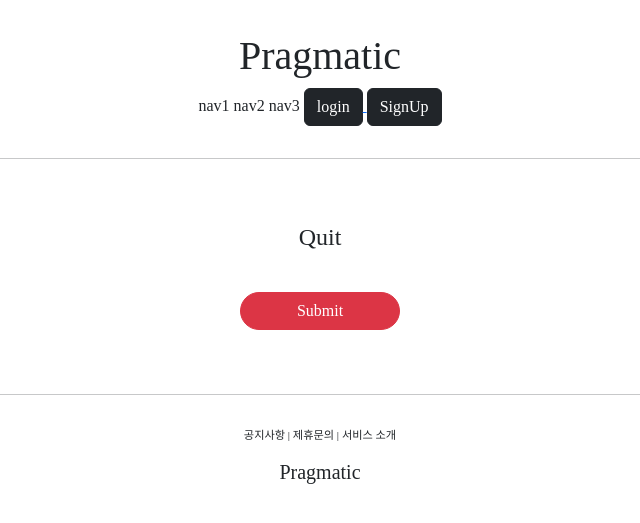
After one commit to Pi9yeon/pragmatic, a Django app: template accountapp/templates/accountapp/delete.html in a window 1280 px wide. The commit adds this page. Shown: the top 523 px of the page, without its empty margins (320-960 px from the left). Run offline with Django 5.2, Linux system fonts and the light colour scheme; the template is opened without the code that fills it, so the values that code supplies are empty; some libraries are stand-ins or nearby versions; some web fonts are replaced.

Commit message:
django course 26 commit

```diff
--- /dev/null
+++ b/accountapp/templates/accountapp/delete.html
@@ -0,0 +1,16 @@
+{% extends 'base.html' %}
+{% load bootstrap4 %}
+
+{% block content %}
+
+<div style="text-align: center; max-width: 20rem; margin: 4rem auto;">
+    <div class="mb-4">
+        <h4>Quit</h4>
+    </div>
+    <form action="{% url 'accountapp:delete' pk=user.pk %}" method="post">
+        {% csrf_token %}
+        <input type="submit" class="btn btn-danger rounded-pill col-6 mt-3">
+    </form>
+</div>
+
+{% endblock %}
--- a/accountapp/templates/accountapp/detail.html
+++ b/accountapp/templates/accountapp/detail.html
@@ -16,6 +16,11 @@
             Change Info
         </span>
     </a>
+    <a href="{% url 'accountapp:delete' pk=user.pk %}">
+        <span class="btn btn-dark rounded-pill col-6">
+            Quit
+        </span>
+    </a>
     {% endif %}
 </div>
 
--- a/accountapp/urls.py
+++ b/accountapp/urls.py
@@ -1,7 +1,7 @@
 from django.contrib.auth.views import LoginView, LogoutView
 from django.urls import path
 
-from accountapp.views import hello_world, AccountCreateView, AccountDetailView, AccountUpdateView
+from accountapp.views import hello_world, AccountCreateView, AccountDetailView, AccountUpdateView, AccountDeleteView
 
 app_name = 'accountapp'
 
@@ -12,4 +12,5 @@ urlpatterns = [
     path('create/', AccountCreateView.as_view(), name='create'),
     path('detail/<int:pk>', AccountDetailView.as_view(), name='detail'),
     path('update/<int:pk>', AccountUpdateView.as_view(), name='update'),
+    path('delete/<int:pk>', AccountDeleteView.as_view(), name='delete'),
 ]
--- a/templates/header.html
+++ b/templates/header.html
@@ -11,6 +11,9 @@
         <a href="{% url 'accountapp:login' %}?next={{ request.path }}">
             <span class="btn btn-dark">login</span>
         </a>
+        <a href="{% url 'accountapp:create' %}?next={{ request.path }}">
+            <span class="btn btn-dark">SignUp</span>
+        </a>
         <!-- 로그인된 사용자일 경우 -->
         {% else %}
         <a href="{% url 'accountapp:detail' pk=user.pk %}">
```
Also changed, not shown: accountapp/views.py (+7 -1 lines).
